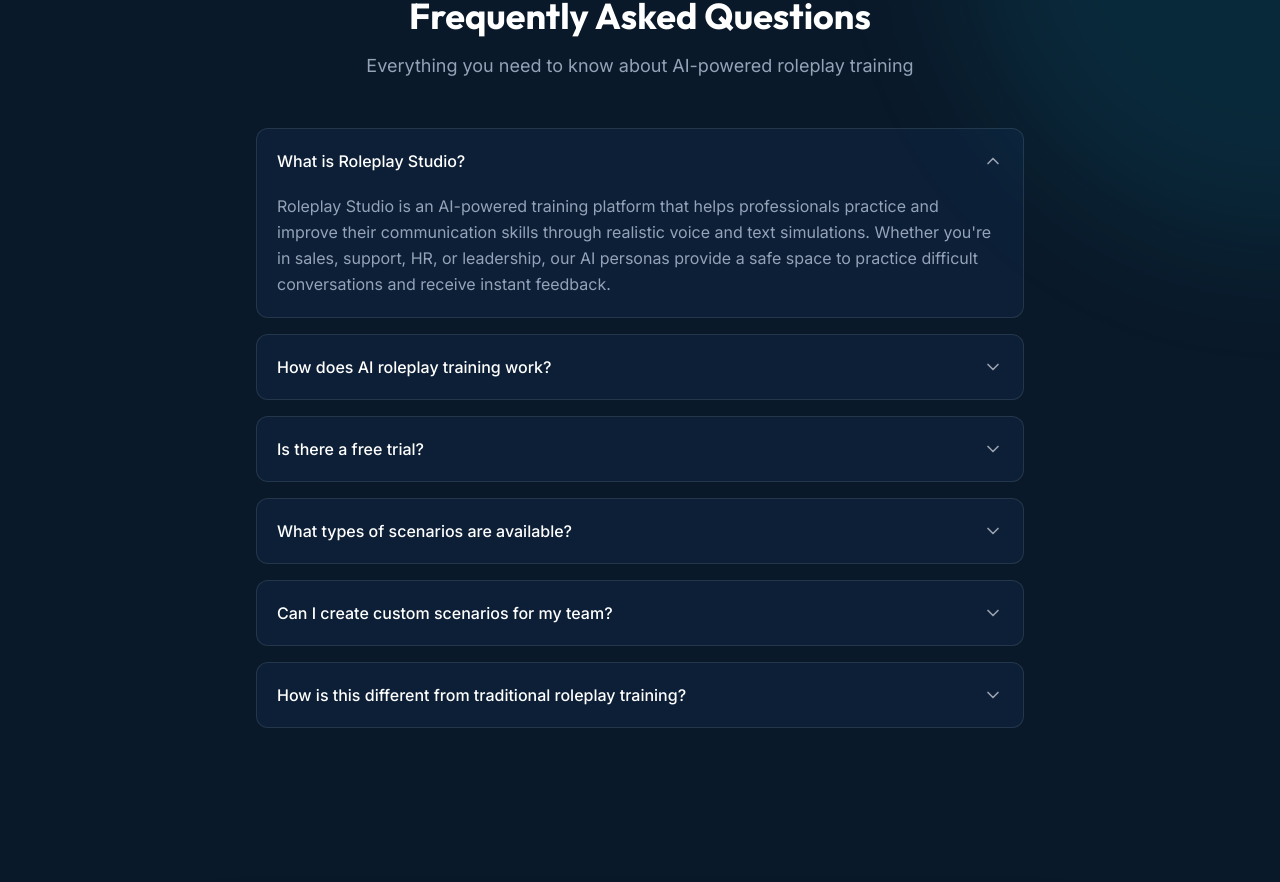
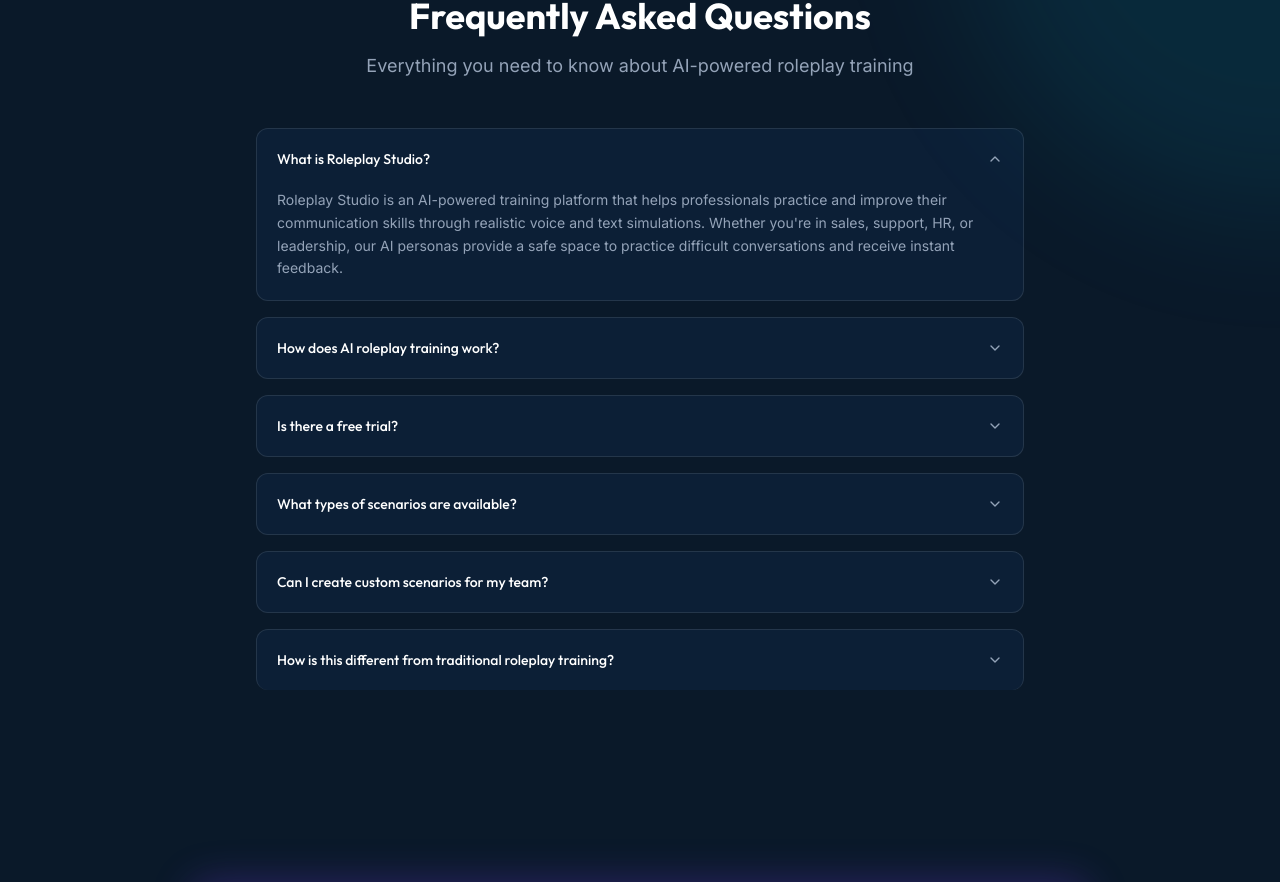
Before and after one commit to Neo-AI-Matrix/roleplay-studio, a Next.js app: page / in a window 1280 px wide. Shown: the part 5579-6461 px from the top of the page. Built offline with nearby package versions, Linux system fonts and the light colour scheme; no server answers.

Commit message:
Fix FAQ dropdowns with shadcn accordion

```diff
--- a/src/app/globals.css
+++ b/src/app/globals.css
@@ -339,3 +339,22 @@
 .animate-pulse-glow {
   animation: pulse-glow 2s ease-in-out infinite;
 }
+
+/* Accordion animations */
+@keyframes accordion-down {
+  from { height: 0; }
+  to { height: var(--radix-accordion-content-height); }
+}
+
+@keyframes accordion-up {
+  from { height: var(--radix-accordion-content-height); }
+  to { height: 0; }
+}
+
+.animate-accordion-down {
+  animation: accordion-down 0.2s ease-out;
+}
+
+.animate-accordion-up {
+  animation: accordion-up 0.2s ease-out;
+}
--- a/src/components/FAQ.tsx
+++ b/src/components/FAQ.tsx
@@ -1,7 +1,11 @@
 "use client";
 
-import { useState } from "react";
-import { ChevronDown } from "lucide-react";
+import {
+  Accordion,
+  AccordionContent,
+  AccordionItem,
+  AccordionTrigger,
+} from "@/components/ui/accordion";
 
 export interface FAQItem {
   question: string;
@@ -15,8 +19,6 @@
 }
 
 export function FAQ({ title = "Frequently Asked Questions", subtitle, faqs }: FAQProps) {
-  const [openIndex, setOpenIndex] = useState<number | null>(0);
-
   return (
     <section className="py-16 md:py-24">
       <div className="container mx-auto px-4">
@@ -31,34 +33,23 @@
           )}
         </div>
 
-        <div className="max-w-3xl mx-auto space-y-4">
-          {faqs.map((faq, index) => (
-            <div
-              key={index}
-              className="border border-white/10 rounded-xl overflow-hidden bg-navy-light/50"
-            >
-              <button
-                onClick={() => setOpenIndex(openIndex === index ? null : index)}
-                className="w-full flex items-center justify-between p-5 text-left hover:bg-white/5 transition-colors"
+        <div className="max-w-3xl mx-auto">
+          <Accordion type="single" collapsible defaultValue="item-0" className="space-y-4">
+            {faqs.map((faq, index) => (
+              <AccordionItem
+                key={index}
+                value={`item-${index}`}
+                className="border border-white/10 rounded-xl overflow-hidden bg-navy-light/50 px-5"
               >
-                <span className="font-medium text-white pr-4">{faq.question}</span>
-                <ChevronDown
-                  className={`w-5 h-5 text-gray-400 flex-shrink-0 transition-transform duration-200 ${
-                    openIndex === index ? "rotate-180" : ""
-                  }`}
-                />
-              </button>
-              <div
-                className={`overflow-hidden transition-all duration-200 ${
-                  openIndex === index ? "max-h-96" : "max-h-0"
-                }`}
-              >
-                <div className="p-5 pt-0 text-muted-foreground leading-relaxed">
+                <AccordionTrigger className="text-left text-white font-medium hover:no-underline py-5">
+                  {faq.question}
+                </AccordionTrigger>
+                <AccordionContent className="text-muted-foreground leading-relaxed pb-5">
                   {faq.answer}
-                </div>
-              </div>
-            </div>
-          ))}
+                </AccordionContent>
+              </AccordionItem>
+            ))}
+          </Accordion>
         </div>
       </div>
     </section>
--- /dev/null
+++ b/src/components/ui/accordion.tsx
@@ -0,0 +1,66 @@
+"use client"
+
+import * as React from "react"
+import { ChevronDownIcon } from "lucide-react"
+import { Accordion as AccordionPrimitive } from "radix-ui"
+
+import { cn } from "@/lib/utils"
+
+function Accordion({
+  ...props
+}: React.ComponentProps<typeof AccordionPrimitive.Root>) {
+  return <AccordionPrimitive.Root data-slot="accordion" {...props} />
+}
+
+function AccordionItem({
+  className,
+  ...props
+}: React.ComponentProps<typeof AccordionPrimitive.Item>) {
+  return (
+    <AccordionPrimitive.Item
+      data-slot="accordion-item"
+      className={cn("border-b last:border-b-0", className)}
+      {...props}
+    />
+  )
+}
+
+function AccordionTrigger({
+  className,
+  children,
+  ...props
+}: React.ComponentProps<typeof AccordionPrimitive.Trigger>) {
+  return (
+    <AccordionPrimitive.Header className="flex">
+      <AccordionPrimitive.Trigger
+        data-slot="accordion-trigger"
+        className={cn(
+          "focus-visible:border-ring focus-visible:ring-ring/50 flex flex-1 items-start justify-between gap-4 rounded-md py-4 text-left text-sm font-medium transition-all outline-none hover:underline focus-visible:ring-[3px] disabled:pointer-events-none disabled:opacity-50 [&[data-state=open]>svg]:rotate-180",
+          className
+        )}
+        {...props}
+      >
+        {children}
+        <ChevronDownIcon className="text-muted-foreground pointer-events-none size-4 shrink-0 translate-y-0.5 transition-transform duration-200" />
+      </AccordionPrimitive.Trigger>
+    </AccordionPrimitive.Header>
+  )
+}
+
+function AccordionContent({
+  className,
+  children,
+  ...props
+}: React.ComponentProps<typeof AccordionPrimitive.Content>) {
+  return (
+    <AccordionPrimitive.Content
+      data-slot="accordion-content"
+      className="data-[state=closed]:animate-accordion-up data-[state=open]:animate-accordion-down overflow-hidden text-sm"
+      {...props}
+    >
+      <div className={cn("pt-0 pb-4", className)}>{children}</div>
+    </AccordionPrimitive.Content>
+  )
+}
+
+export { Accordion, AccordionItem, AccordionTrigger, AccordionContent }
```
